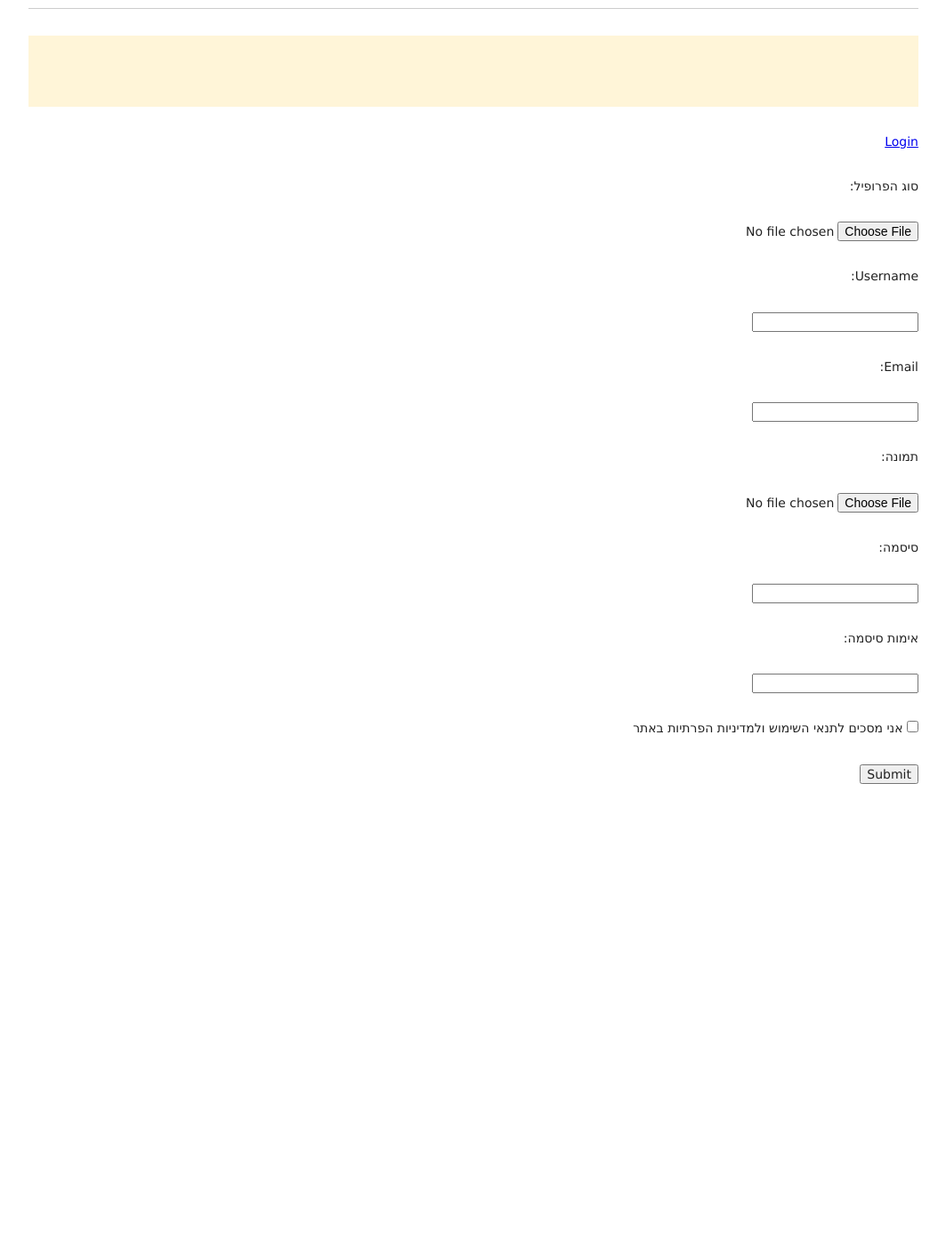
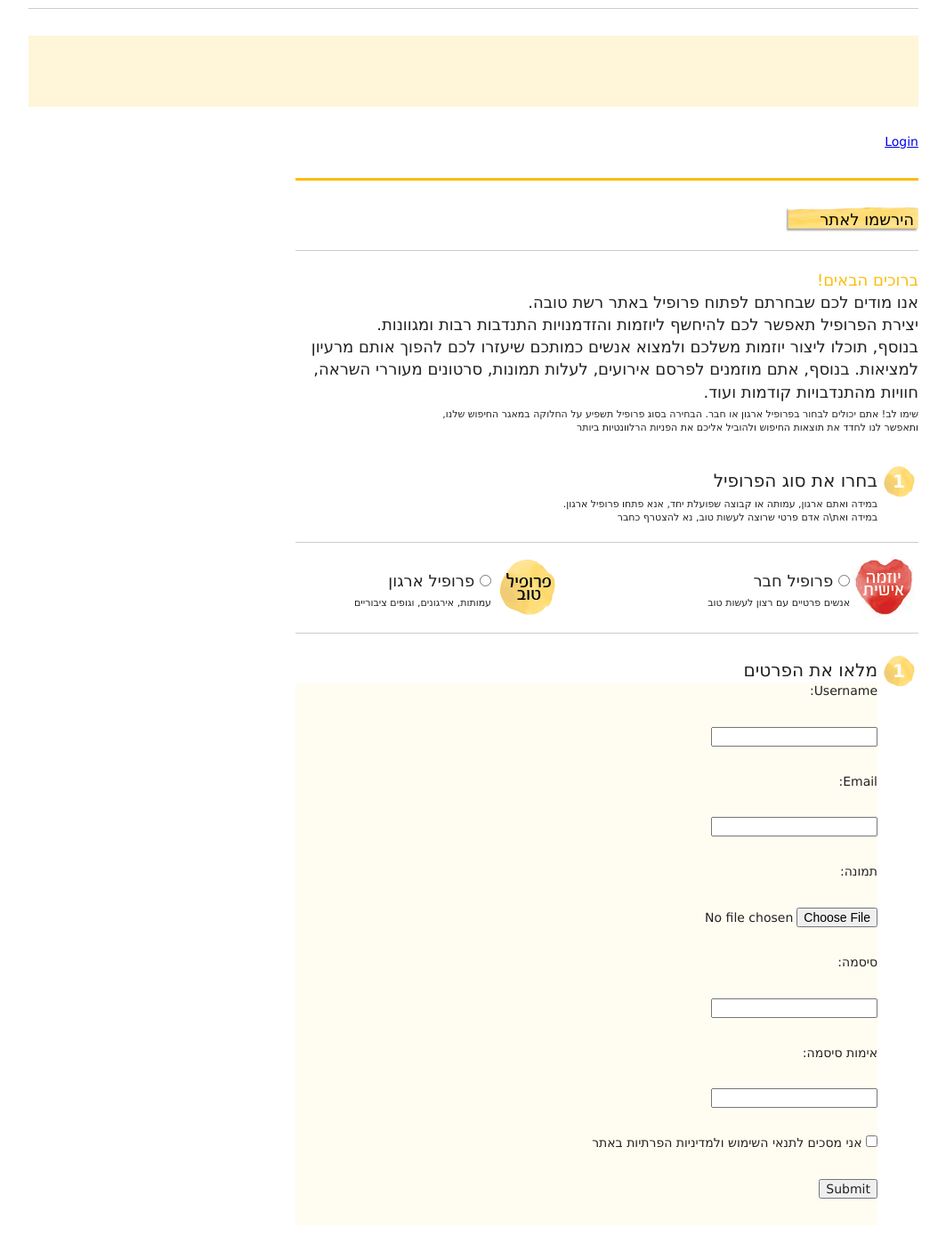
Before and after one commit to ryaninzion/ruachtova, a Django app: template goodnet/templates/profiles/register.html in a window 1280 px wide. Shown: the part 355-1762 px from the top of the page at 89% size, without its empty margins (108-1171 px from the left). Before the commit the page ends 1236 px from the top, so only its background shows below. Run offline with Django 3.2, Linux system fonts and the light colour scheme; the template is opened without the code that fills it, so the values that code supplies are empty, except form fields; tables that the repository leaves empty hold one stand-in row (values such as "Sample post"); form fields are guessed from the names that the template uses; some libraries are stand-ins or nearby versions.

Commit message:
reg form

```diff
--- a/goodnet/forms.py
+++ b/goodnet/forms.py
@@ -4,8 +4,13 @@ from django import forms
 from django.contrib.auth.models import User
 from django.forms import ModelForm
 from goodnet.models import *
+from django.forms.widgets import RadioSelect
+
+
+PROFILE_TYPE_CHOICES = [['org', 'פרופיל ארגון'],['personal', 'פרופיל חבר']]
 
 class RegistrationForm(ModelForm):
+	profile_type	= forms.ChoiceField(widget=RadioSelect(), choices=PROFILE_TYPE_CHOICES)
 	username	= forms.CharField("שם משתמש")
 	email		= forms.EmailField("כתובת דואל")
 	password	= forms.CharField("סיסמה", widget=forms.PasswordInput(render_value=False))
--- a/goodnet/static/css/style.css
+++ b/goodnet/static/css/style.css
@@ -1,6 +1,6 @@
 /* HTML5 Boilerplate  */
 
-article, aside, details, figcaption, figure, footer, header, hgroup, nav, section { display: block; }
+article, aside, details, figcaption, figure, footer, header, hgroup, nav, section, small { display: block; }
 
 html { font-size: 14px; -webkit-text-size-adjust: 100%; -ms-text-size-adjust: 100%; }
 html, button, input, select, textarea { font-family: "Lucida Grande",Arial,sans; color: #222; }
@@ -22,7 +22,7 @@ p { margin:0 0 30px 0; }
 
 q { quotes: none; }
 q:before, q:after { content: ""; content: none; }
-small { font-size: 11px; }
+small { font-size: 11px; margin-top:5px; }
 
 ul, ol { margin: 1em 0; padding: 0 0 0 40px; }
 dd { margin: 0 0 0 40px; }
@@ -67,7 +67,10 @@ nav li a, nav li a:hover, nav li a:visited { text-decoration:none; font-weight:b
 .headline-arrow { float:right; margin:0 0 40px 5px; }
 
 #content h2 { font-weight:normal; font-size:24px; margin:0; padding:0; }
+#content h2.page-title { background:url('../img/title-bg.png') top right no-repeat; height:28px; line-height:28px; width:150px; font-size:18px; color:#000; padding-right:5px; margin-bottom:20px; }
 #content h3 { font-weight:normal; font-size:20px; }
+
+.intro { font-size:18px; margin:0 0 30px 0; padding-top:20px; border-top:1px solid #ccc; }
 
 #one-time { float:left; width:150px;  }
 #one-time img { float:right; }
@@ -93,8 +96,18 @@ nav li a, nav li a:hover, nav li a:visited { text-decoration:none; font-weight:b
 
 /* FORMS */
 
+.circle-small { float:right; background:url('../img/circle-small.png') top left no-repeat; width:44px; height:44px; line-height:44px; margin-bottom:20px; margin-left:2px; color:#fff; text-align:center; font-size:20px; font-weight:bold; }
+h3.form-title { font-size:18px; margin-bottom:0; padding:7px 0 0 0; font-weight:normal; }
 form { margin: 0; }
-fieldset { border: 0; margin: 0; padding: 0; }
+fieldset { border: 0; margin: 0; padding: 0; background-color:#FFFCF1; }
+
+/* register form - part 1 */
+#profile-type { border-top:1px solid #ccc; border-bottom:1px solid #ccc; padding:10px 0; margin:20px 0; }
+#profile-type ul { padding:0; margin:0; list-style-type:none; }
+#profile-type ul li { float:right; font-size:18px; width:300px; }
+#profile-type ul li img { float:right; }
+#profile-type label { display:block; padding-top:20px; }
+#profile-type ul li:first-child { margin-left:100px; }
 
 label { cursor: pointer; }
 legend { border: 0; *margin-left: -7px; padding: 0; white-space: normal; }
--- a/goodnet/templates/profiles/register.html
+++ b/goodnet/templates/profiles/register.html
@@ -5,14 +5,43 @@
 {% endblock %}
 
 {% block content %}
+<div id="content">
+
+<h2 class="page-title">הירשמו לאתר</h2>
+
+<div class="intro">
+<span class="text-lbl">ברוכים הבאים!</span><br/>
+אנו מודים לכם שבחרתם לפתוח פרופיל באתר רשת טובה.<br/>
+יצירת הפרופיל תאפשר לכם להיחשף ליוזמות והזדמנויות התנדבות רבות ומגוונות.<br/>
+בנוסף, תוכלו ליצור יוזמות משלכם ולמצוא אנשים כמותכם שיעזרו לכם להפוך אותם מרעיון
+למציאות. בנוסף, אתם מוזמנים לפרסם אירועים, לעלות תמונות, סרטונים מעוררי השראה,
+חוויות מהתנדבויות קודמות ועוד.
+
+<small>שימו לב! אתם יכולים לבחור בפרופיל ארגון או חבר. הבחירה בסוג פרופיל תשפיע על החלוקה במאגר החיפוש שלנו,<br/>ותאפשר לנו לחדד את תוצאות החיפוש ולהוביל אליכם את הפניות הרלוונטיות ביותר</small>
+
+</div>
+
 <form action="" method="post">
 {% csrf_token %}
-{% if form.errors %}<p>Please correct following fields:</p>{% endif %}
-<div class="form-field">
-	{% if form.profile_type.errors %}<p class="errors">{{ form.profile_type.errors }}</p>{% endif %}
-	<p><label for="profile_type"{% if form.profile_type.errors %} class="label-error"{% endif %}>סוג הפרופיל:</label></p>
-	<p>{{ form.profile_type }}</p>
+
+<div class="circle-small">1</div>
+<h3 class="form-title">בחרו את סוג הפרופיל</h3>
+<small>במידה ואתם ארגון, עמותה או קבוצה שפועלת יחד, אנא פתחו פרופיל ארגון.<br/>
+במידה ואת\ה אדם פרטי שרוצה לעשות טוב, נא להצטרף כחבר</small>
+
+<div id="profile-type">
+	<ul>
+		<li><img src="{{ STATIC_URL }}img/heart-icon.png" /><label for="id_profile_type_1"><input type="radio" id="id_profile_type_1" value="personal" name="profile_type" /> פרופיל חבר</label><small>אנשים פרטיים עם רצון לעשות טוב</small></li>
+		<li><img src="{{ STATIC_URL }}img/profile-icon.png" /><label for="id_profile_type_0"><input type="radio" id="id_profile_type_0" value="org" name="profile_type" /> פרופיל ארגון</label><small>עמותות, אירגונים, וגופים ציבוריים</small></li>
+	</ul>
+
+	<div style="clear:both;"></div>
 </div>
+
+<div class="circle-small">1</div>
+<h3 class="form-title">מלאו את הפרטים</h3>
+
+<fieldset>
 <div class="form-field">
 	{% if form.username.errors %}<p class="errors">{{ form.username.errors }}</p>{% endif %}
 	<p><label for="username"{% if form.username.errors %} class="label-error"{% endif %}>Username:</label></p>
@@ -43,5 +72,9 @@
 	<p>{{ form.agreement }} אני מסכים לתנאי השימוש ולמדיניות הפרתיות באתר</p>
 </div>
 <p><input type="submit" alt="register" /></p>
+</fieldset>
 </form>
+</div>
+
+
 {% endblock %}
```
Also changed, not shown: goodnet/static/img/circle-small.png (added), goodnet/static/img/one.jpg (added), goodnet/static/img/one.png (added), goodnet/static/img/two.jpg (added), 1 other file.
